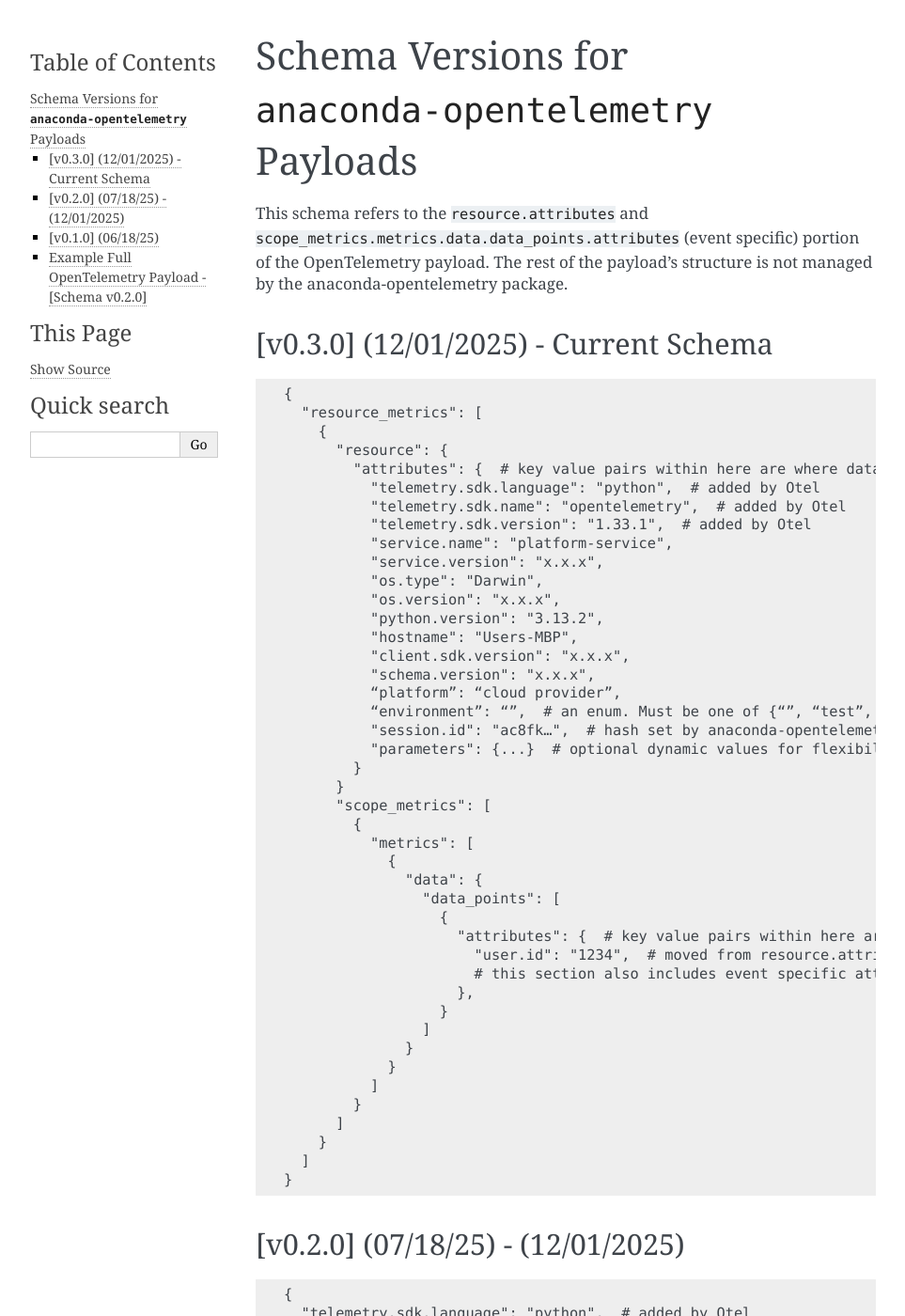
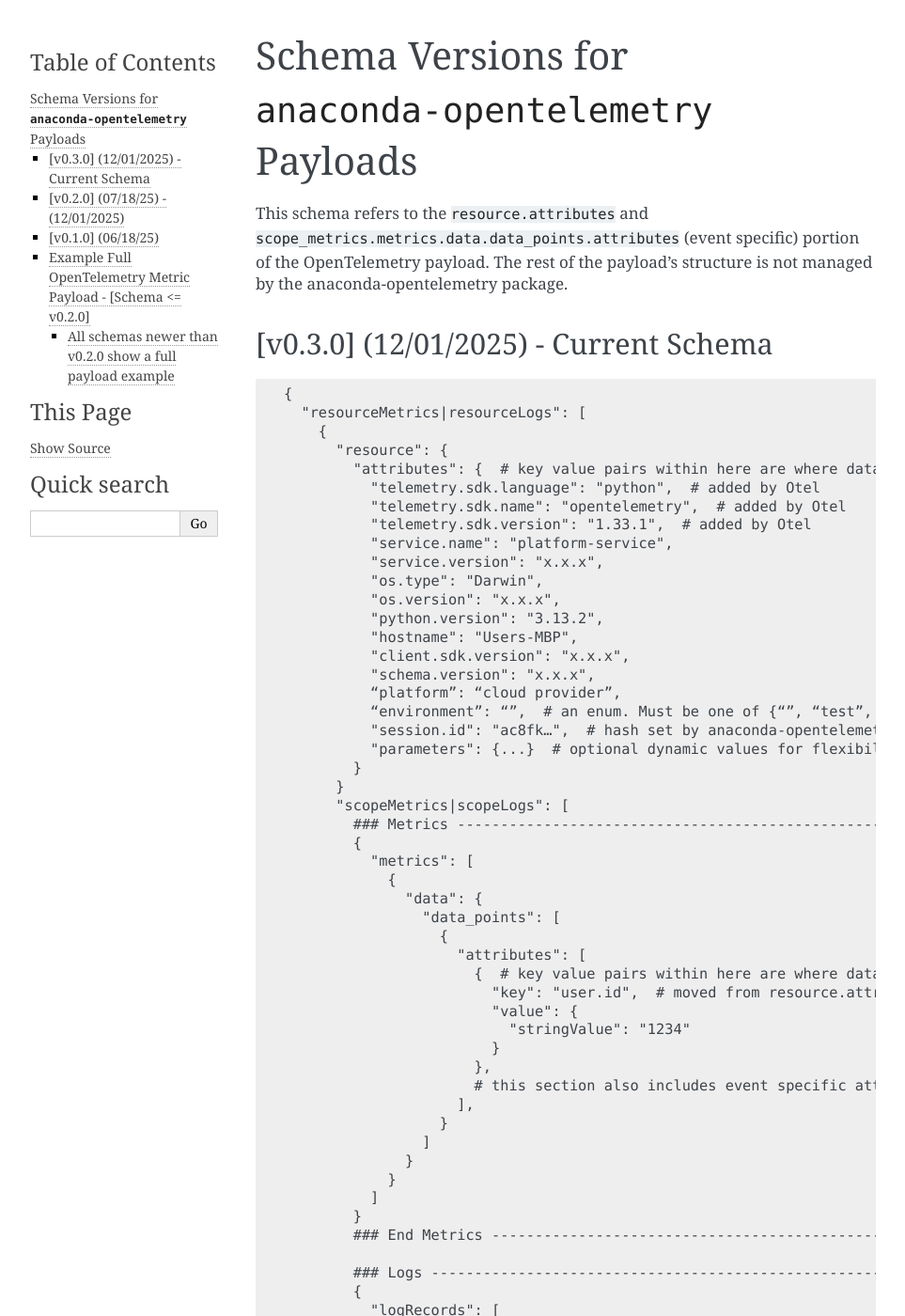
Before and after one commit to anaconda/anaconda-otel-python, a Sphinx documentation site: the page built from docs/source/schema-versions.md, in a window 1280 px wide and 1400 px high. Shown: the whole window at 94% size, without its empty margins (148-1111 px from the left). Built offline with Sphinx 7.4.7, drawn with Linux system fonts in a browser that asks for light colours; pages that are not in the unit, such as notebooks, are missing from menus; the version number could not be read and is left out; some of the changed text lies outside the part shown.

Commit message:
generalizing schema, added endpoint guidance

````diff
--- a/docs/source/schema-versions.md
+++ b/docs/source/schema-versions.md
@@ -4,7 +4,7 @@
 ## [v0.3.0] (12/01/2025) - Current Schema
 ```
 {
-  "resource_metrics": [
+  "resourceMetrics|resourceLogs": [
     {
       "resource": {
         "attributes": {  # key value pairs within here are where data is added
@@ -25,23 +25,48 @@
           "parameters": {...}  # optional dynamic values for flexibility - json object of key value pairs
         }
       }
-      "scope_metrics": [
+      "scopeMetrics|scopeLogs": [
+        ### Metrics -----------------------------------------------------------------
         {
           "metrics": [
             {
               "data": {
                 "data_points": [
                   {
-                    "attributes": {  # key value pairs within here are where data is added
-                      "user.id": "1234",  # moved from resource.attributes in v0.3.0
+                    "attributes": [
+                      {  # key value pairs within here are where data is added
+                        "key": "user.id",  # moved from resource.attributes in v0.3.0
+                        "value": {
+                          "stringValue": "1234"
+                        }
+                      },
                       # this section also includes event specific attributes
-                    },
+                    ],
                   }
                 ]
               }
             }
           ]
         }
+        ### End Metrics -------------------------------------------------------------
+
+        ### Logs --------------------------------------------------------------------
+        {
+          "logRecords": [
+            {
+              "attributes": [
+                {  # key value pairs within here are where data is added
+                  "key": "user.id",  # moved from resource.attributes in v0.3.0
+                  "value": {
+                    "stringValue": "1234"
+                  }
+                },
+                # this section also includes event specific attributes
+              ],
+            }
+          ]
+        }
+        ### End Logs ----------------------------------------------------------------
       ]
     }
   ]
@@ -92,10 +117,11 @@
 }
 ```
 
-## Example Full OpenTelemetry Payload  - [Schema v0.2.0]
+## Example Full OpenTelemetry Metric Payload  - [Schema <= v0.2.0]
+### All schemas newer than v0.2.0 show a full payload example
 ```
 {
-  "resource_metrics": [
+  "resourceMetrics": [
     {
       "resource": {
         "attributes": {
````
Also changed, not shown: 1 other file.
